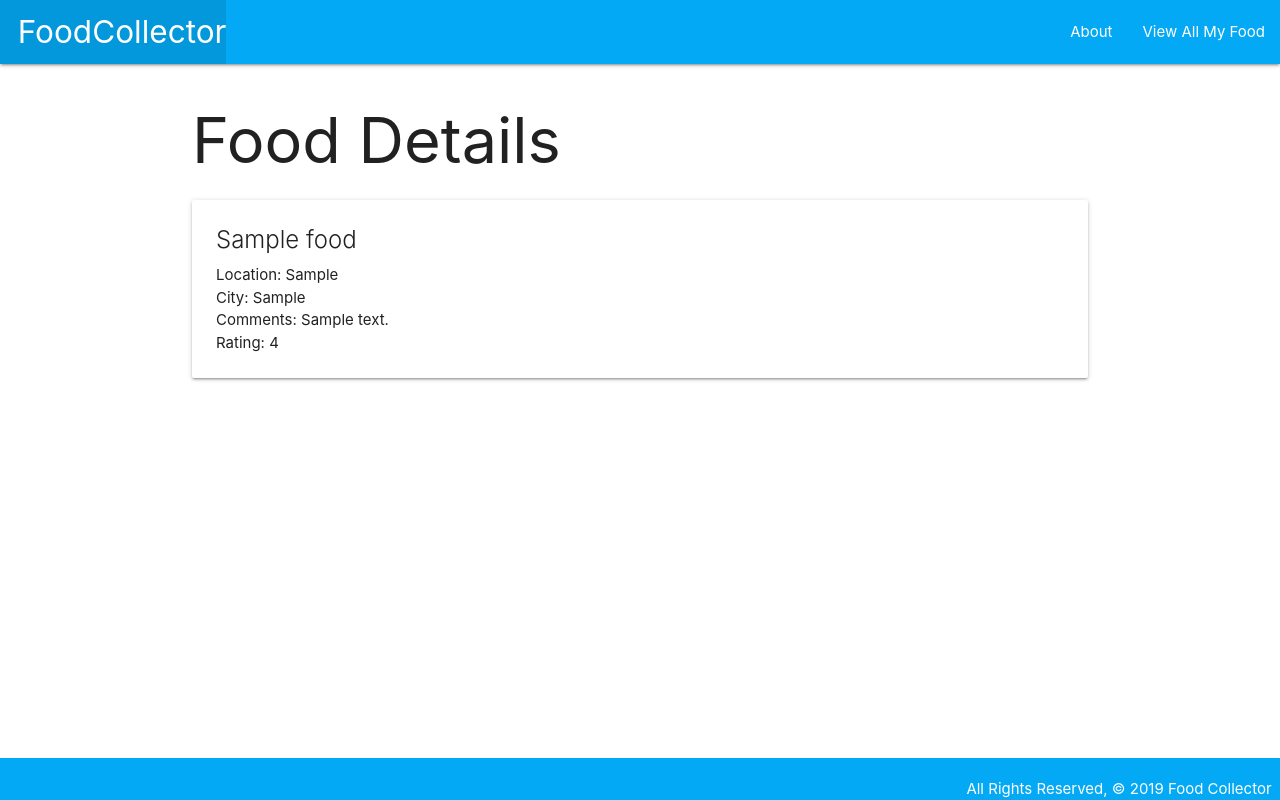
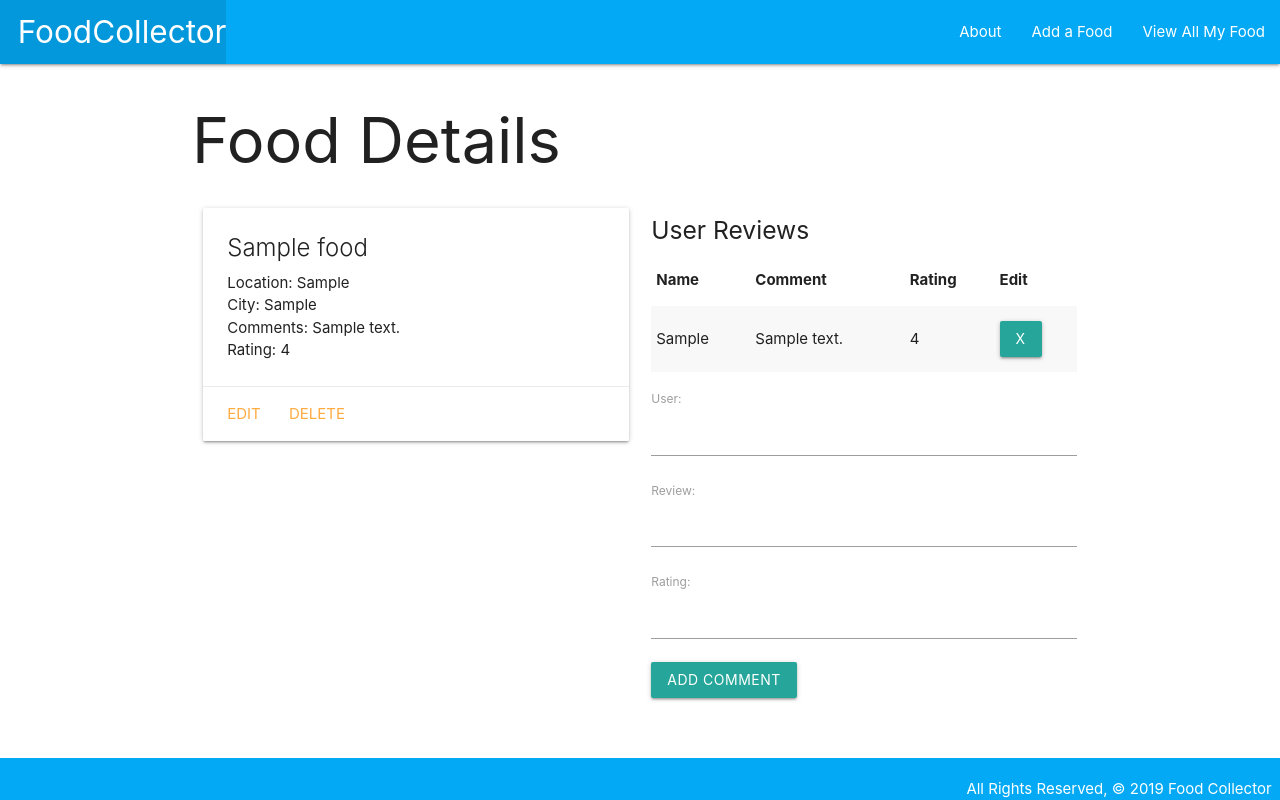
Before and after one commit to alynguyen/foodcollector, a Django app: template main_app/templates/foods/details.html in a window 1280 px wide. Run offline with Django 3.2, Linux system fonts and the light colour scheme; the template is opened without the code that fills it: values that come from a table or form of the project are taken from there, others are empty; tables that the repository leaves empty hold one stand-in row (values such as "Sample post"); parts of the project's set-up code (start-up, migrations or seed data) failed here and were passed over.

Commit message:
add user reviews for foods

```diff
--- a/main_app/admin.py
+++ b/main_app/admin.py
@@ -1,5 +1,6 @@
 from django.contrib import admin
-from .models import Food
+from .models import Food, Review
 
 # Register your models here.
 admin.site.register(Food)
+admin.site.register(Review)
--- /dev/null
+++ b/main_app/forms.py
@@ -0,0 +1,7 @@
+from django.forms import ModelForm
+from .models import Review
+
+class ReviewForm(ModelForm):
+  class Meta:
+    model = Review
+    fields = ['user', 'review', 'rating']
--- a/main_app/models.py
+++ b/main_app/models.py
@@ -1,4 +1,6 @@
 from django.db import models
+from django.urls import reverse
+from django.core.validators import MaxValueValidator, MinValueValidator
 
 class Food(models.Model):
   name = models.CharField(max_length=100)
@@ -6,3 +8,12 @@ class Food(models.Model):
   city = models.CharField(max_length=100)
   comments = models.CharField(max_length=250)
   rating = models.IntegerField()
+
+  def get_absolute_url(self):
+    return reverse('details', kwargs={'food_id': self.id})
+
+class Review(models.Model):
+  user = models.CharField(max_length=100)
+  review = models.CharField(max_length=250)
+  rating = models.IntegerField(validators=[MaxValueValidator(5), MinValueValidator(1)])
+  food = models.ForeignKey(Food, on_delete=models.CASCADE)
--- a/main_app/templates/base.html
+++ b/main_app/templates/base.html
@@ -17,8 +17,9 @@
           <li><a href="/" class="left brand-logo">&nbsp;&nbsp;FoodCollector</a></li>
         </ul>
         <ul class="right">
-          <li><a href="/about">About</a></li>
-          <li><a href="/foods">View All My Food</a></li>
+          <li><a href="{% url 'about' %}">About</a></li>
+          <li><a href="{% url 'food_create' %}">Add a Food</a></li>
+          <li><a href="{% url 'index' %}">View All My Food</a></li>
         </ul>
       </div>
     </nav>
--- a/main_app/templates/foods/details.html
+++ b/main_app/templates/foods/details.html
@@ -3,6 +3,8 @@
 
 <h1>Food Details</h1>
 
+<div class="row">
+  <div class="col s6">
     <div class="card">
       <div class="card-content">
         <span class="card-title">{{ food.name }}</span>
@@ -11,6 +13,36 @@
         <p>Comments: {{ food.comments }}</p>
         <p>Rating: {{ food.rating }}</p>
       </div>
+      <div class="card-action">
+        <a href="{% url 'food_update' food.id %}">Edit</a>
+        <a href="{% url 'food_delete' food.id %}">Delete</a>
+      </div>
+    </div>
+  </div>
+    <div class="col s6">
+      <h5>User Reviews</h5>
+      <table class="striped">
+        <thead>
+          <tr><th>Name</th><th>Comment</th><th>Rating</th><th>Edit</th></tr>
+        </thead>
+        <tbody>
+          {% for reviews in food.review_set.all %}
+            <tr>
+              <td>{{reviews.user}}</td>
+              <td>{{reviews.review}}</td>
+              <td>{{reviews.rating}}</td>
+              <td><button class='btn cancel'>X</button></td>
+            </tr>
+          {% endfor %}
+        </tbody>
+      </table>
+      <form action="{% url 'add_review' food.id %}" method="post">
+          {% csrf_token %}
+          {{ review_form.as_p }}
+          <input type="submit" class="btn" value="Add Comment">
+        </form>
+    </div>
 </div>
 
+
 {% endblock %}
--- a/main_app/urls.py
+++ b/main_app/urls.py
@@ -1,5 +1,4 @@
 from django.urls import path
-
 from . import views
 
 urlpatterns = [
@@ -7,4 +6,10 @@ urlpatterns = [
    path('about/', views.about, name='about'),
    path('foods/', views.food_index, name='index'),
    path('foods/<int:food_id>', views.food_details, name='details'),
+   path('foods/create/', views.FoodCreate.as_view(), name='food_create'),
+   path('foods/<int:pk>/update/', views.FoodUpdate.as_view(), name='food_update'),
+   path('foods/<int:pk>/delete/', views.FoodDelete.as_view(), name='food_delete'),
+   path('foods/<int:food_id>/add_review/', views.add_review, name='add_review'),
+   path('foods/<int:food_id>/delete_review/', views.delete_review, name='delete_review'),
+   path('foods/<int:pk>/delete/', views.ReviewDelete.as_view(), name='review_delete'),
 ]
```
Also changed, not shown: main_app/templates/main_app/food_confirm_delete.html (added, +13 -0 lines), main_app/templates/main_app/food_form.html (added, +19 -0 lines), main_app/views.py (+26 -3 lines), main_app/migrations/0002_review.py (added). Lines whose indentation alone changed are shown as unchanged.
